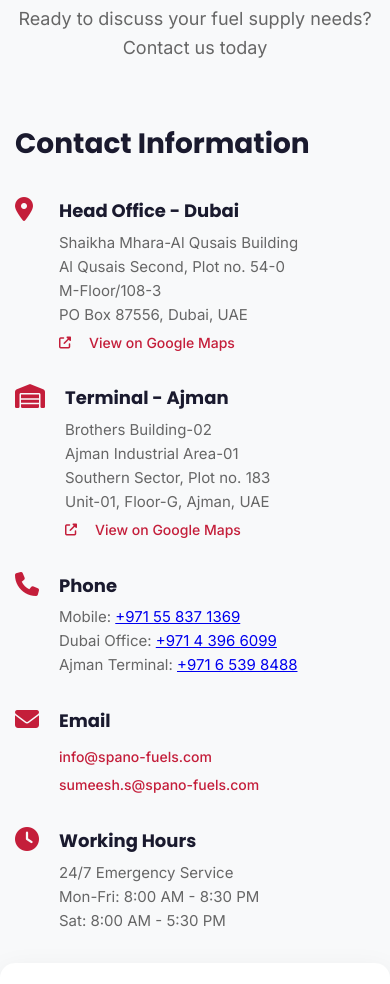
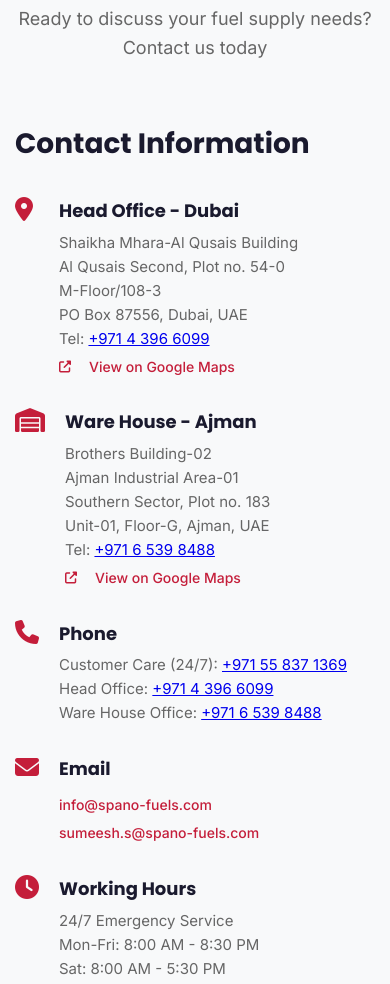
Before and after one commit to deebil-git/spano-fuels, a website built with Vite: page index.html in a window 390 px wide. Shown: the part 5640-6624 px from the top of the page. Built offline with nearby package versions, Linux system fonts and the light colour scheme; files whose address does not match are found by name.

Commit message:
Contact updates: add office numbers in address blocks, label Customer Care (24/7), layout polish

```diff
--- a/index.html
+++ b/index.html
@@ -105,7 +105,7 @@
                         <a href="#contact" class="nav-link">Contact</a>
                     </li>
                     <li class="nav-item">
-                        <a href="tel:+971558371369" class="nav-link cta-phone">
+                        <a href="tel:+971558371369" class="nav-link cta-phone" title="Customer Care (24/7)">
                             <i class="fas fa-phone"></i> +971 55 837 1369
                         </a>
                     </li>
@@ -331,6 +331,7 @@
                             Al Qusais Second, Plot no. 54-0<br>
                             M-Floor/108-3<br>
                             PO Box 87556, Dubai, UAE<br>
+                            Tel: <a href="tel:+97143966099">+971 4 396 6099</a><br>
                             <a href="https://maps.app.goo.gl/nmGX1AqdLcgBtmKs9" target="_blank" class="map-link">
                                 <i class="fas fa-external-link-alt"></i> View on Google Maps
                             </a>
@@ -340,17 +341,14 @@
                     <div class="info-item">
                         <i class="fas fa-warehouse"></i>
                         <div>
-                            <h4>Terminal - Ajman</h4>
+                            <h4>Ware House - Ajman</h4>
                             <p>Brothers Building-02<br>
                             Ajman Industrial Area-01<br>
                             Southern Sector, Plot no. 183<br>
                             Unit-01, Floor-G, Ajman, UAE<br>
+                            Tel: <a href="tel:+97165398488">+971 6 539 8488</a><br>
                             <a href="https://maps.app.goo.gl/CwZV6z9kGXuPxCA8A" target="_blank" class="map-link">
                                 <i class="fas fa-external-link-alt"></i> View on Google Maps
-                            </a>
-                            </p>
-                        </div>
-                    </div>
                             </a>
                             </p>
                         </div>
@@ -359,9 +357,9 @@
                         <i class="fas fa-phone"></i>
                         <div>
                             <h4>Phone</h4>
-                            <p>Mobile: <a href="tel:+971558371369">+971 55 837 1369</a><br>
-                            Dubai Office: <a href="tel:+97143966099">+971 4 396 6099</a><br>
-                            Ajman Terminal: <a href="tel:+97165398488">+971 6 539 8488</a></p>
+                            <p>Customer Care (24/7): <a href="tel:+971558371369">+971 55 837 1369</a><br>
+                            Head Office: <a href="tel:+97143966099">+971 4 396 6099</a><br>
+                            Ware House Office: <a href="tel:+97165398488">+971 6 539 8488</a></p>
                         </div>
                     </div>
                     <div class="info-item">
@@ -432,7 +430,7 @@
                 <div class="map-tabs">
                     <button class="map-tab active" data-location="warehouse">
                         <i class="fas fa-warehouse"></i>
-                        <span>Terminal - Ajman</span>
+                        <span>Ware House - Ajman</span>
                     </button>
                     <button class="map-tab" data-location="office">
                         <i class="fas fa-building"></i>
@@ -456,7 +454,7 @@
                 <div class="map-links">
                     <a href="https://maps.app.goo.gl/CwZV6z9kGXuPxCA8A" target="_blank" class="map-link-btn warehouse-link active">
                         <i class="fas fa-directions"></i>
-                        Get Directions to Terminal - Ajman
+                        Get Directions to Ware House - Ajman
                     </a>
                     <a href="https://maps.app.goo.gl/nmGX1AqdLcgBtmKs9" target="_blank" class="map-link-btn office-link">
                         <i class="fas fa-directions"></i>
@@ -511,7 +509,7 @@
                     <h4>Contact Info</h4>
                     <div class="contact-item">
                         <i class="fas fa-phone"></i>
-                        <span>Mobile: <a href="tel:+971558371369">+971 55 837 1369</a></span>
+                        <span>Customer Care (24/7): <a href="tel:+971558371369">+971 55 837 1369</a></span>
                     </div>
                     <div class="contact-item">
                         <i class="fas fa-building"></i>
--- a/src/styles/main.scss
+++ b/src/styles/main.scss
@@ -616,6 +616,7 @@
     display: grid;
     grid-template-columns: 1fr 2fr;
     gap: 60px;
+    align-items: start;
 
     @media (max-width: $desktop) {
         grid-template-columns: 1fr;
```
